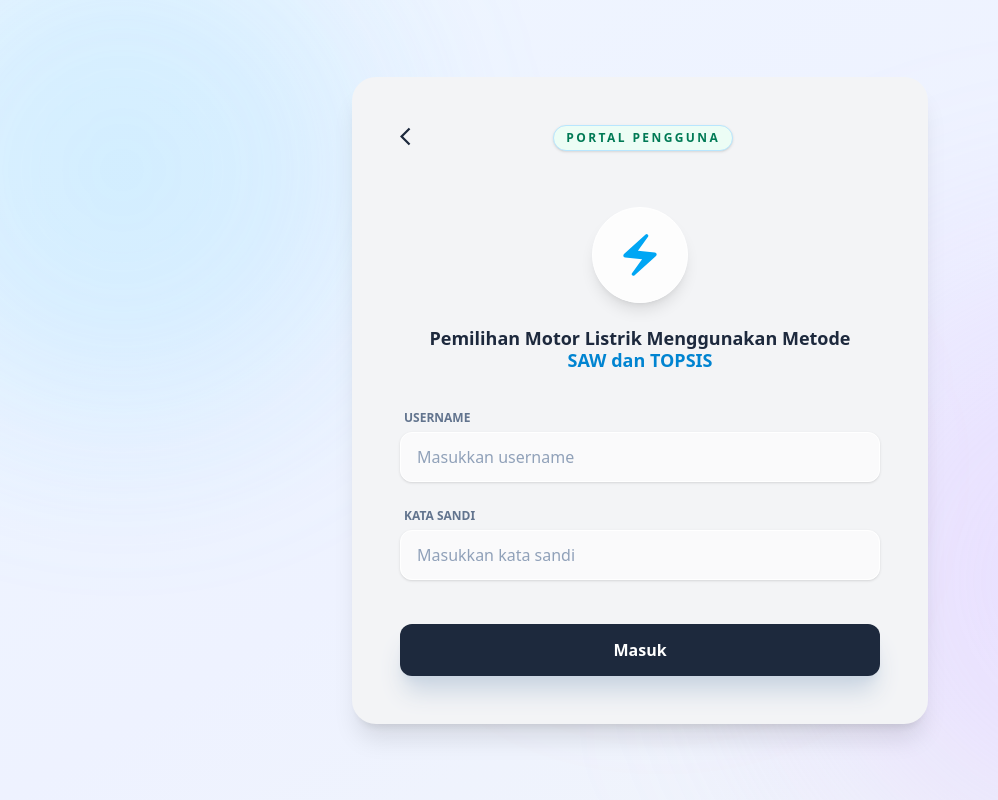
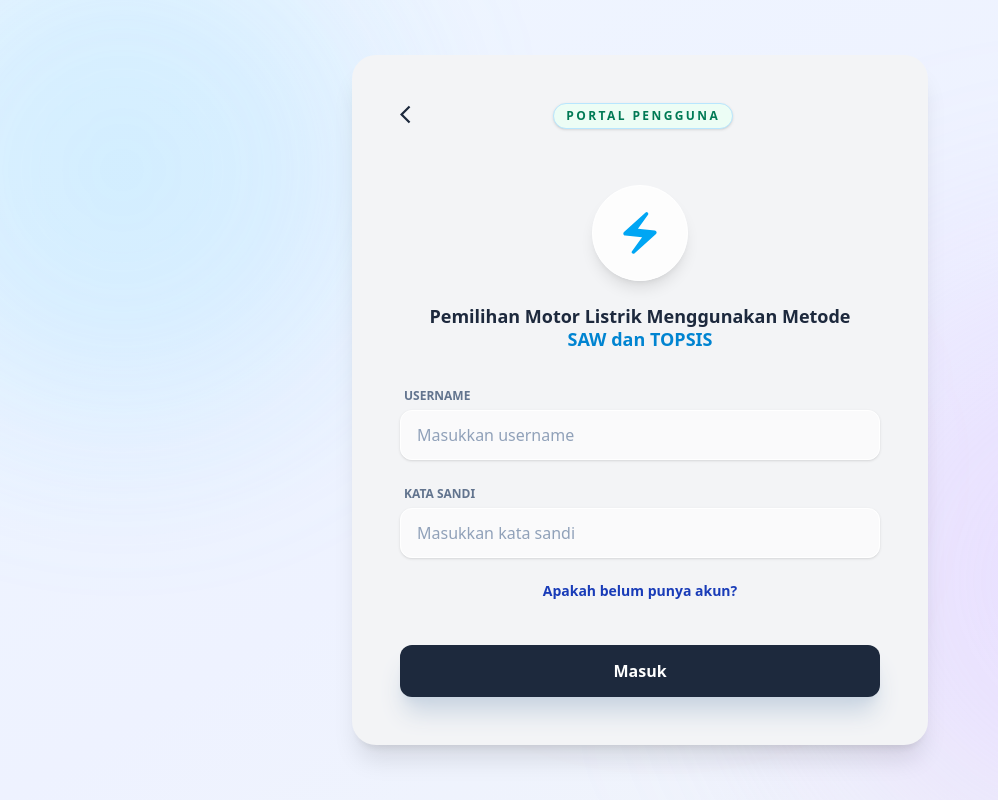
Before and after one commit to JonathanAlzndr/decision-support-system, a React (Vite) app in the folder fe/: page /user/login in a window 1280 px wide. Shown: the whole page, without its empty margins (0-998 px from the left). Built offline with nearby package versions, Linux system fonts and the light colour scheme.

Commit message:
wap: register

```diff
--- a/fe/src/pages/Login.jsx
+++ b/fe/src/pages/Login.jsx
@@ -100,7 +100,11 @@ export default function Login({ portal = "User" }) {
 								Username atau Kata Sandi tidak cocok
 							</p>
 						)}
-
+						{portal === "User" && (
+							<Button className="text-blue-800 text-sm font-bold text-center">
+								Apakah belum punya akun?{" "}
+							</Button>
+						)}
 						<Button
 							type="submit"
 							className="w-full bg-slate-800 hover:bg-slate-900 text-white font-bold py-3.5 rounded-xl shadow-xl shadow-slate-300 transition-all transform hover:-translate-y-1 mt-6"
```
